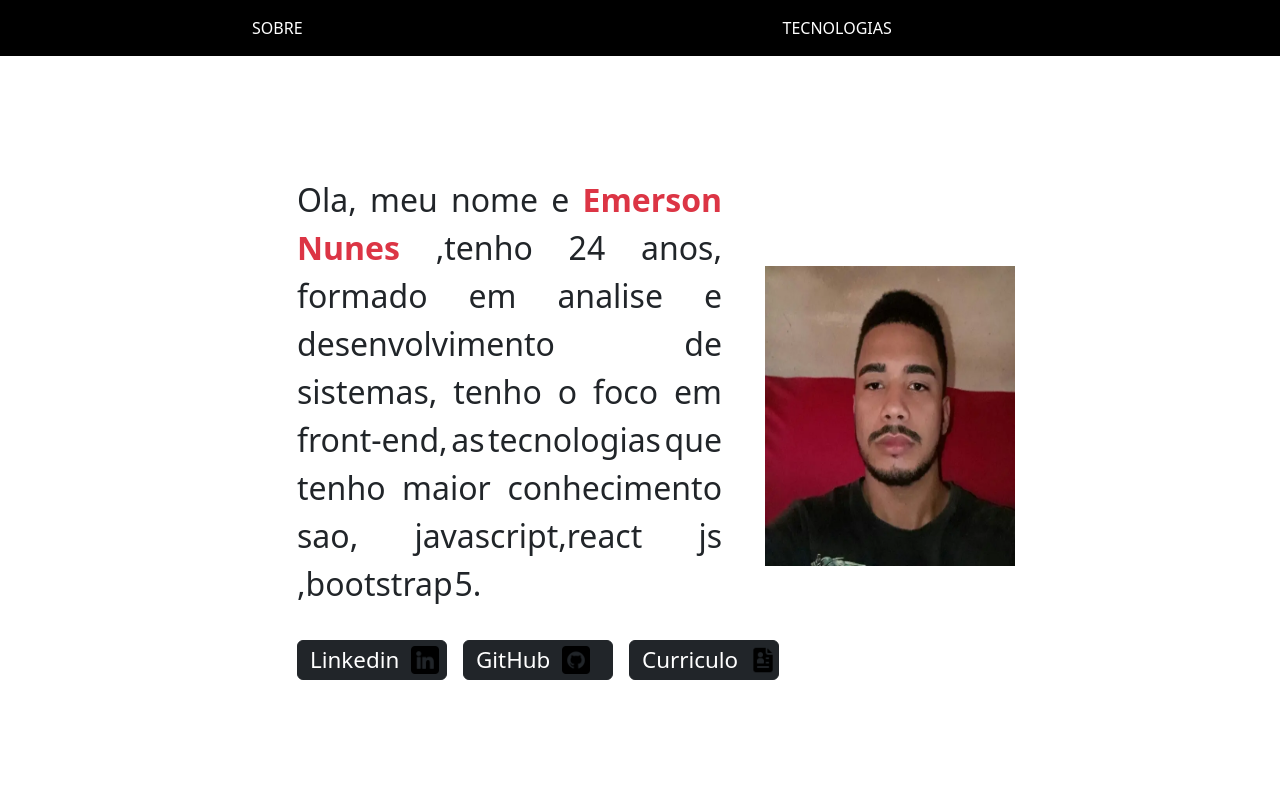
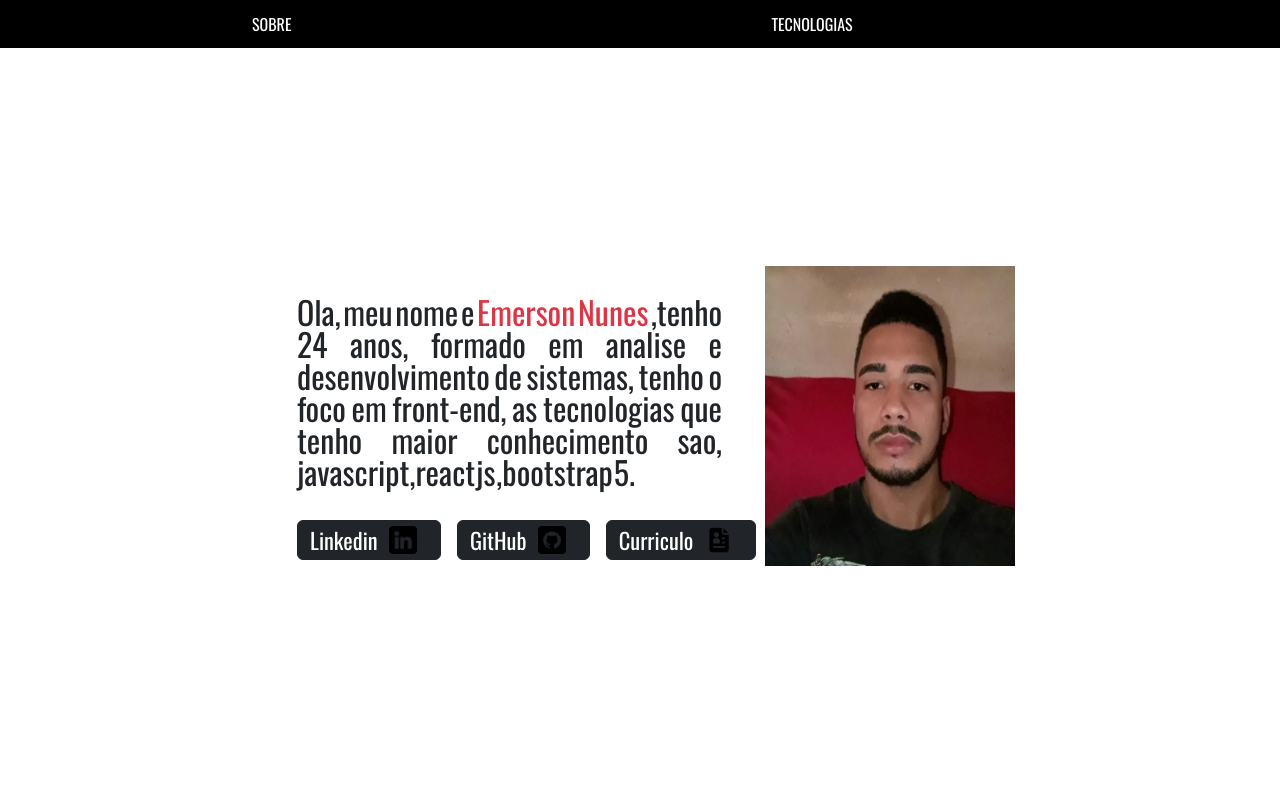
Before and after one commit to Emersonvol/PortifolioAtual, a plain HTML site: page novoPortifolio/index.html in a window 1280 px wide. Shown: the top 800 px of the page. Drawn offline with nearby package versions, Linux system fonts and the light colour scheme; files whose address does not match are found by name.

Commit message:
Update style.css

```diff
--- a/novoPortifolio/css/style.css
+++ b/novoPortifolio/css/style.css
@@ -1,7 +1,7 @@
 @import url("https://cdn.jsdelivr.net/npm/bootstrap@5.3.3/dist/css/bootstrap.min.css");
 @import url("https://cdn.jsdelivr.net/npm/bootstrap-icons@1.11.3/font/bootstrap-icons.min.css");
 @import url('https://fonts.googleapis.com/css2?family=Oswald:wght@200..700&display=swap');
-@import url('novoPortifolio/css/reset.css');
+@import url("/novoPortifolio/css/reset.css");
 @import url("./sobre.css");
 @import url("./projetosTecno.css");
 @import url("./rodape.css");
```
